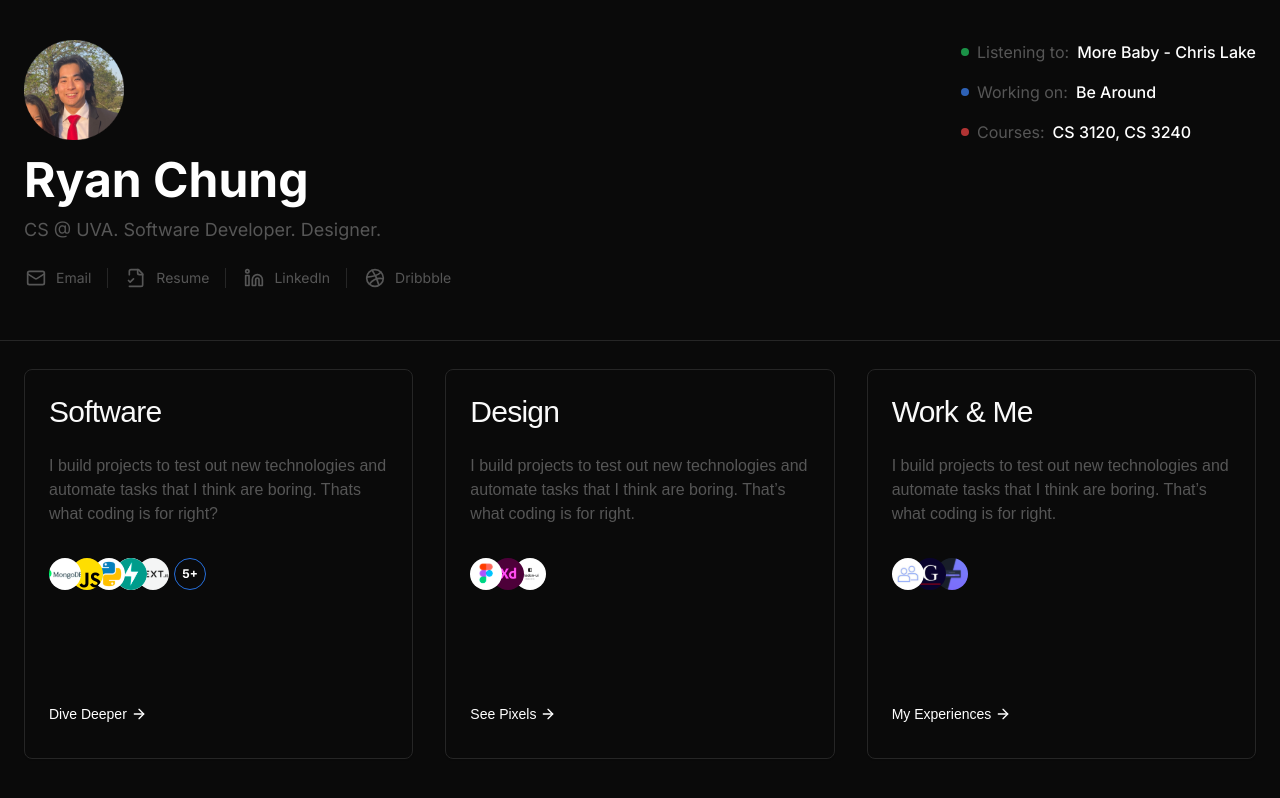
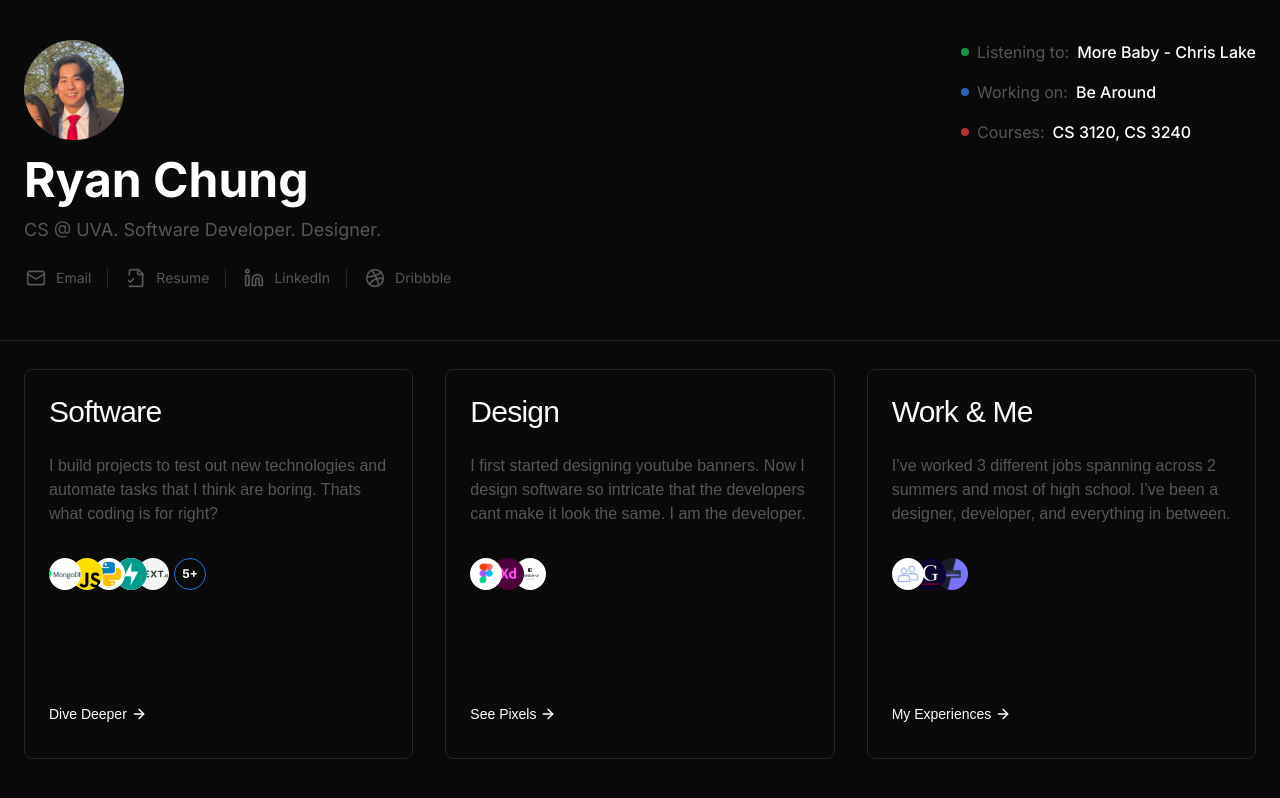
Before and after one commit to rchung29/prettyPortfolio, a Next.js app: page / in a window 1280 px wide. Built offline with nearby package versions, Linux system fonts and the light colour scheme; a web font is replaced by a local one.

Commit message:
Update cards.tsx

```diff
--- a/components/ui/cards.tsx
+++ b/components/ui/cards.tsx
@@ -63,8 +63,7 @@ const CardGroup = () => {
         </CardHeader>
         <CardContent>
           <p className={`${azeretRegular.className} text-text`}>
-            I build projects to test out new technologies and automate tasks
-            that I think are boring. That’s what coding is for right.
+            I first started designing youtube banners. Now I design software so intricate that the developers cant make it look the same. I am the developer.
           </p>
           <Image
             src="/design_img.svg"
@@ -95,8 +94,7 @@ const CardGroup = () => {
         </CardHeader>
         <CardContent>
           <p className={`${azeretRegular.className} text-text`}>
-            I build projects to test out new technologies and automate tasks
-            that I think are boring. That’s what coding is for right.
+            I’ve worked 3 different jobs spanning across 2 summers and most of high school. I’ve been a designer, developer, and everything in between.
           </p>
           <Image
             src="/work_img.svg"
```
